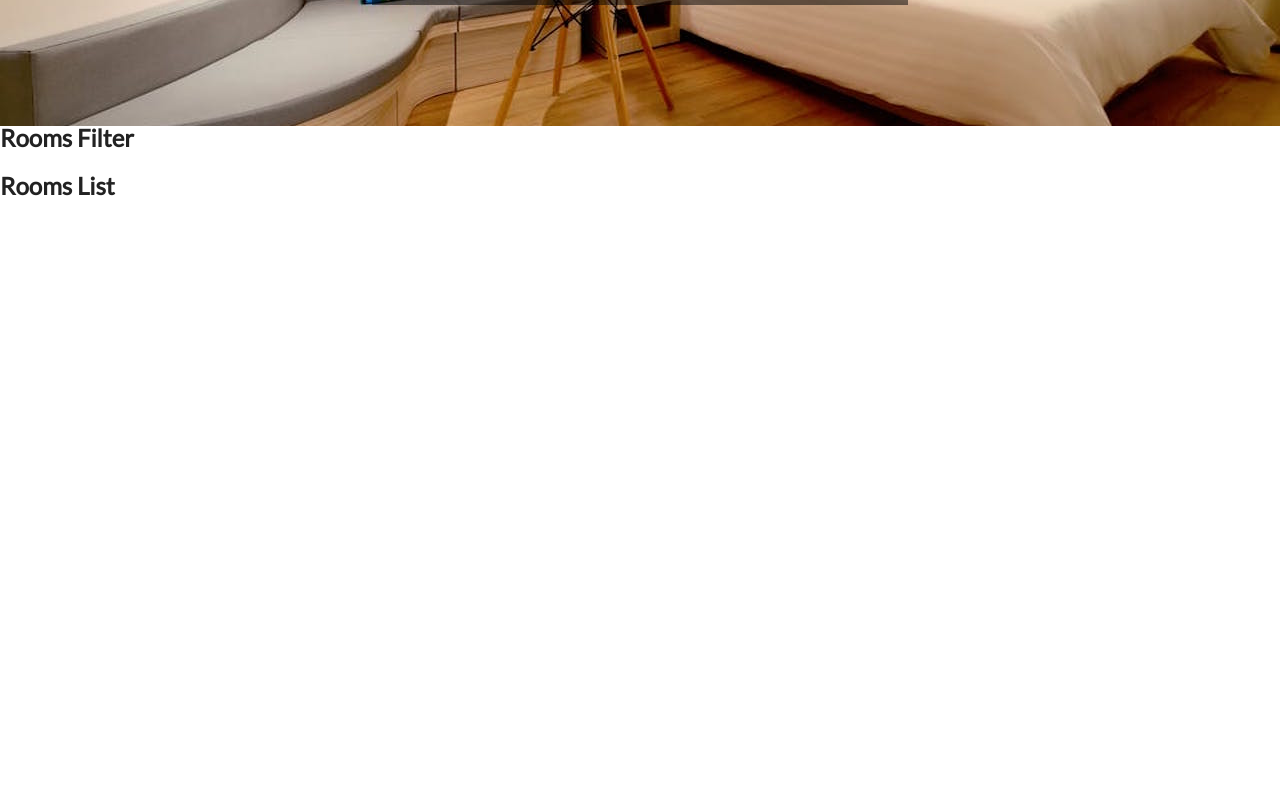
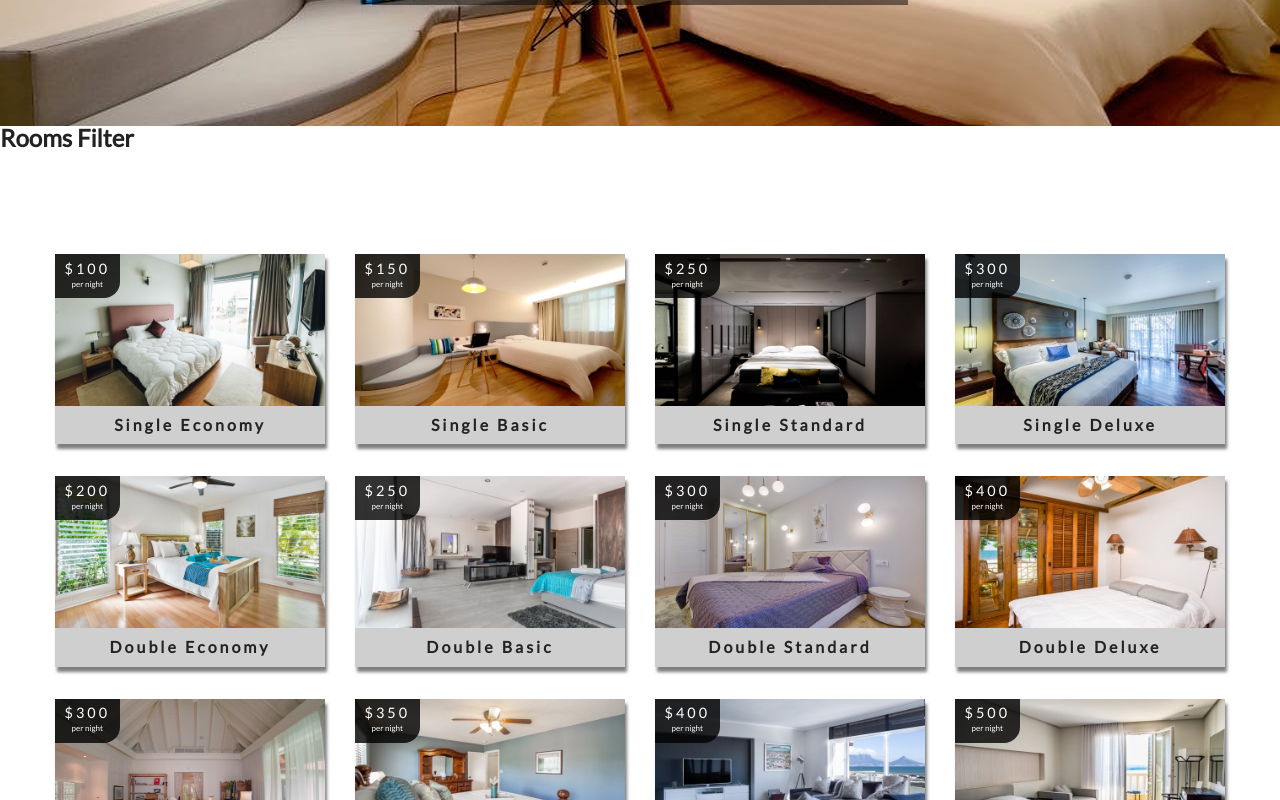
Before and after one commit to akash02-das/beach-resort, a React (Create React App) app: page /rooms in a window 1280 px wide. Shown: the part 420-1220 px from the top of the page. Before the commit the page ends 800 px from the top, so only its background shows below. Built offline with nearby package versions, Linux system fonts and the light colour scheme.

Commit message:
RoomsList Component

```diff
--- a/src/components/RoomsContainer.js
+++ b/src/components/RoomsContainer.js
@@ -13,10 +13,10 @@ const RoomsContainer = () => {
           return <Loading />;
         }
         return (
-          <div>
+          <>
             <RoomsFilter rooms={rooms} />
             <RoomsList rooms={sortedRooms} />
-          </div>
+          </>
         );
       }}
     </RoomConsumer>
--- a/src/components/RoomsList.js
+++ b/src/components/RoomsList.js
@@ -1,10 +1,23 @@
 import React from "react";
+import Room from "./Room";
+import "../styles/roomsList.scss";
 
-const RoomsList = () => {
+const RoomsList = ({ rooms }) => {
+  if (rooms.length === 0) {
+    return (
+      <div className="empty-search">
+        <h3>unfortunately no rooms matched your search parameters</h3>
+      </div>
+    );
+  }
   return (
-    <div>
-      <h3>Rooms List</h3>
-    </div>
+    <section className="roomslist">
+      <div className="roomslist-center">
+        {rooms.map((item) => (
+          <Room key={item.id} room={item} />
+        ))}
+      </div>
+    </section>
   );
 };
 
--- a/src/pages/SingleRoom.js
+++ b/src/pages/SingleRoom.js
@@ -1,6 +1,5 @@
 import React, { Component } from "react";
 import defaultBcg from "../images/room-2.jpeg";
-import Hero from "../components/Hero";
 import Banner from "../components/Banner";
 import { Link } from "react-router-dom";
 import { RoomContext } from "../context";
--- /dev/null
+++ b/src/styles/roomsList.scss
@@ -0,0 +1,25 @@
+.roomslist {
+  padding: 5rem 0;
+}
+
+.roomslist-center {
+  width: 80vw;
+  margin: 0 auto;
+  display: grid;
+  grid-template-columns: repeat(auto-fill, minmax(270px, 1fr));
+  grid-row-gap: 2rem;
+  grid-column-gap: 30px;
+}
+
+@media screen and (min-width: 776px) {
+  .roomslist-center {
+    width: 90vw;
+  }
+}
+
+@media screen and (min-width: 992px) {
+  .roomslist-center {
+    width: 95vw;
+    max-width: 1170px;
+  }
+}
```
Also changed, not shown: 1 other file (tests, documents, lock files or other folders).
